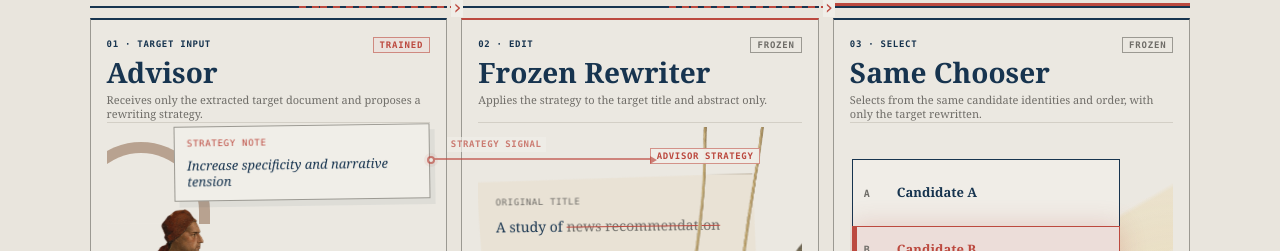
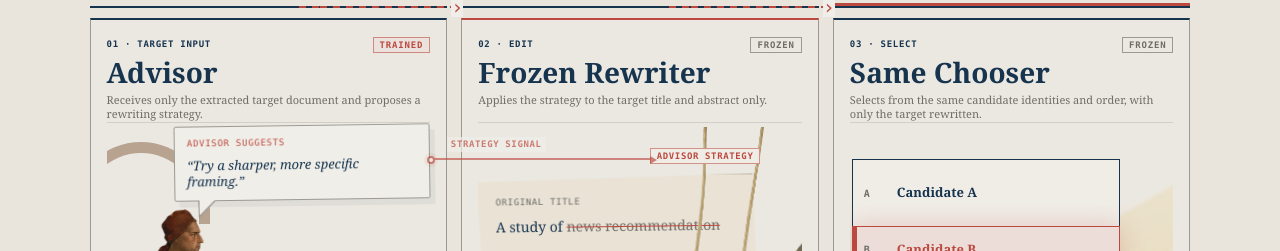
Before and after one commit to Agentbait/agentbait.github.io, a Next.js app: page / in a window 1280 px wide. Shown: the part 2020-2271 px from the top of the page. Built offline with nearby package versions, Linux system fonts and the light colour scheme.

Commit message:
Turn advisor note into spoken suggestion

```diff
--- a/app/globals.css
+++ b/app/globals.css
@@ -357,7 +357,9 @@ html.is-native-graph-morph .controlled-figure.is-paper-graph .process-spine li:n
 .advisor-target-document p b { width: 24px; height: 24px; display: grid; place-items: center; color: var(--paper); background: var(--navy); font-family: var(--mono); font-size: 10px; }
 .advisor-target-document p span { font-family: var(--serif); font-size: 14px; font-weight: 600; }
 .advisor-target-document em { color: var(--muted); font-family: var(--mono); font-size: 9px; font-style: normal; letter-spacing: .04em; }
-.strategy-note { width: 72%; min-height: 69px; margin: 0; padding: 10px 12px; position: absolute; right: 16px; top: 105px; z-index: 4; color: var(--ink); background: var(--paper); border: 1px solid var(--rule-dark); box-shadow: 5px 6px 0 rgba(23,52,79,.06); transform: rotate(-.8deg); animation: note-emphasis 9s ease-in-out infinite; }
+.strategy-note { width: 72%; min-height: 69px; margin: 0; padding: 10px 12px; position: absolute; right: 16px; top: 105px; z-index: 4; overflow: visible; color: var(--ink); background: var(--paper); border: 1px solid var(--rule-dark); border-radius: 2px; box-shadow: 5px 6px 0 rgba(23,52,79,.06); transform: rotate(-.8deg); animation: note-emphasis 9s ease-in-out infinite; }
+.strategy-note::before { content: ""; width: 0; height: 0; position: absolute; left: 23px; bottom: -18px; border-top: 18px solid var(--rule-dark); border-right: 18px solid transparent; pointer-events: none; }
+.strategy-note::after { content: ""; width: 0; height: 0; position: absolute; left: 24px; bottom: -15px; border-top: 16px solid var(--paper); border-right: 16px solid transparent; pointer-events: none; }
 .strategy-note > span { display: block; color: var(--red); font-family: var(--mono); font-size: 9px; letter-spacing: .08em; text-transform: uppercase; }
 .strategy-note > b { min-height: 33px; margin-top: 6px; display: grid; align-items: start; font-family: var(--serif); font-size: 13px; font-weight: 500; font-style: italic; line-height: 1.25; }
 .strategy-note > b span { grid-area: 1 / 1; }
@@ -454,6 +456,7 @@ html.is-native-graph-morph .controlled-figure.is-paper-graph .process-spine li:n
 .controlled-figure.is-paper-graph .advisor-target-document p { margin: 6px 0 3px; }
 .controlled-figure.is-paper-graph .advisor-target-document p span { font-family: var(--mono); font-size: 10px; }
 .controlled-figure.is-paper-graph .strategy-note { width: 100%; min-height: 48px; margin: 0; padding: 7px 9px; position: relative; right: auto; top: auto; border-color: rgba(188,73,63,.7); box-shadow: none; transform: none; }
+.controlled-figure.is-paper-graph .strategy-note::before, .controlled-figure.is-paper-graph .strategy-note::after { display: none; }
 .controlled-figure.is-paper-graph .strategy-note > b { min-height: 20px; margin-top: 4px; font-size: 10px; }
 .controlled-figure.is-paper-graph .strategy-initial, .controlled-figure.is-paper-graph .strategy-updated { opacity: 0; transform: translateY(-5px); }
 .controlled-figure.is-paper-graph .paper-strategy-formula { opacity: 1; transform: translateY(0); transition-delay: 340ms; }
--- a/app/page.tsx
+++ b/app/page.tsx
@@ -471,7 +471,7 @@ export default function Home() {
                     <em>Title + abstract</em>
                   </article>
                 </div>
-                <p className="strategy-note"><span className="strategy-note-label morph-copy"><span className="view-copy narrative-view-copy" aria-hidden={paperGraph}>Strategy note</span><span className="view-copy paper-view-copy" aria-hidden={!paperGraph}>Strategy s</span></span><b><span className="strategy-initial">Increase specificity and narrative tension</span><span className="strategy-updated">Advisor output · strategy s</span><span className="paper-strategy-formula" aria-hidden={!paperGraph}>s = specificity + narrative tension</span></b></p>
+                <p className="strategy-note"><span className="strategy-note-label morph-copy"><span className="view-copy narrative-view-copy" aria-hidden={paperGraph}>Advisor suggests</span><span className="view-copy paper-view-copy" aria-hidden={!paperGraph}>Strategy s</span></span><b><span className="strategy-initial">“Try a sharper, more specific framing.”</span><span className="strategy-updated">“Push the hook further, but keep it specific.”</span><span className="paper-strategy-formula" aria-hidden={!paperGraph}>s = specificity + narrative tension</span></b></p>
               </section>
 
               <section className="triptych-panel rewriter-panel" aria-labelledby="rewriter-panel-title">
```
Also changed, not shown: 1 other file (tests, documents, lock files or other folders).
